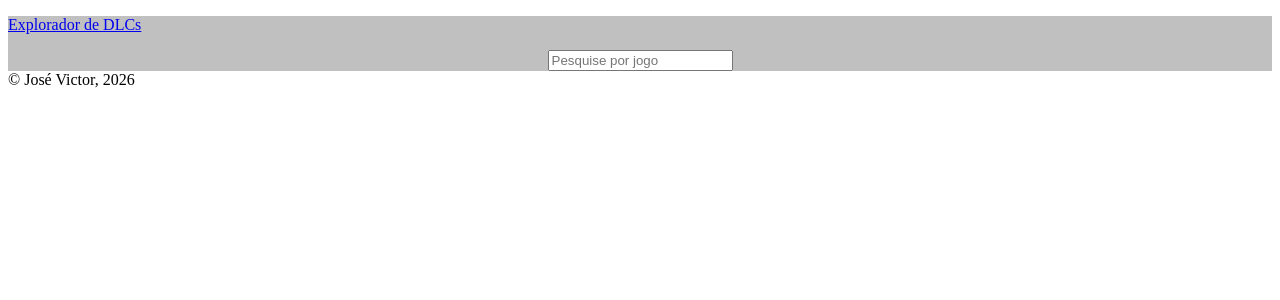
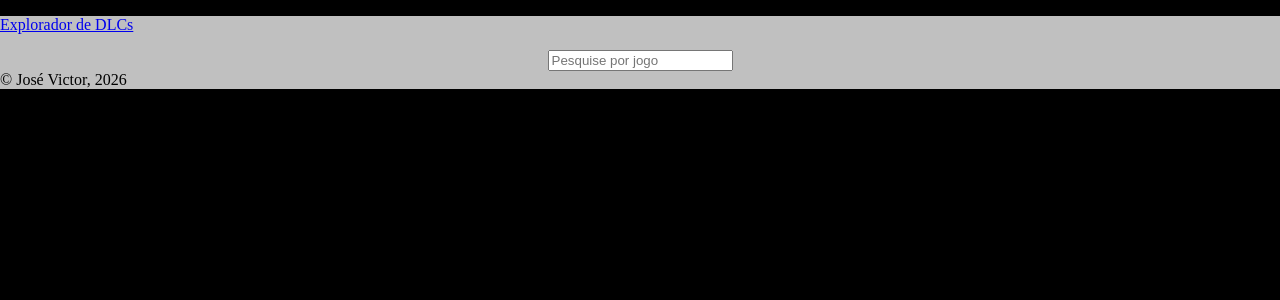
Before and after one commit to thejoseviictor-secondary/EXA618_Individual_Project_Part_3_Front_End, a Flask app: page / in a window 1280 px wide. Shown: the top 300 px of the page. Run offline with Flask 3, Linux system fonts and the light colour scheme.

Commit message:
Update styles.css

```diff
--- a/app/static/styles.css
+++ b/app/static/styles.css
@@ -1,4 +1,16 @@
+.main_body{
+    margin: 0% 0% 0% 0%;
+    background-color: black;
+}
+
 .header{
+    background-color: silver;
+    width: 100%;
+    height: 10%;
+    top: 0%;
+}
+
+.footer{
     background-color: silver;
     width: 100%;
     height: 10%;
@@ -10,3 +22,7 @@
     justify-content: center;
     align-items: center;
 }
+
+.games{
+    width: 30%;
+}
```
